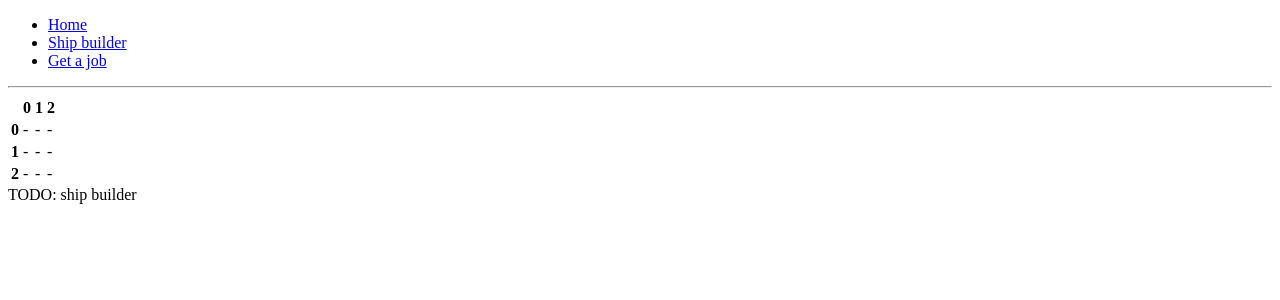
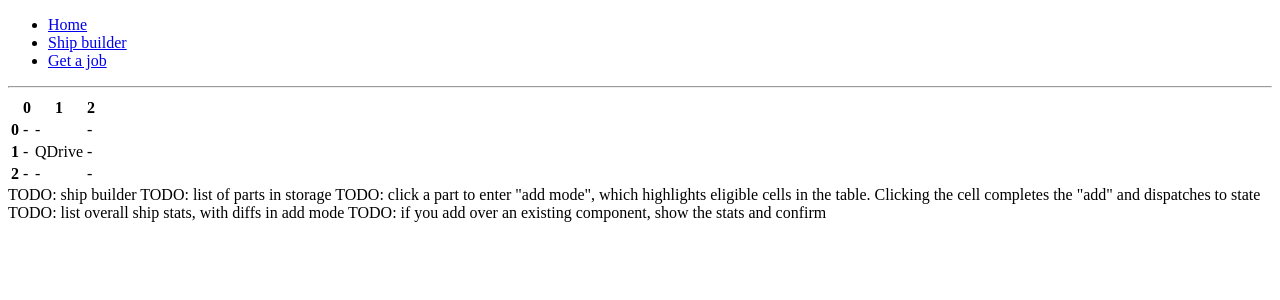
Before and after one commit to ryepup/navigator, a React (Create React App) app: page /builder in a window 1280 px wide. Shown: the top 300 px of the page. Built offline with nearby package versions, Linux system fonts and the light colour scheme.

Commit message:
Stub out the shipbuilder

```diff
--- a/src/builder/Builder.tsx
+++ b/src/builder/Builder.tsx
@@ -14,13 +14,15 @@ interface BuilderProps extends React.Props<{}> {
 }
 
 const partCell = (part?: ShipPart) => {
+    // TODO: some graphics
     return part ? part.name : '-'
 }
 
 const partTable = (ship: Ship) => {
     const makeCell = (i: number, j: number) => {
+        const key = `${i}:${j}`
         return (
-            <td key={`${i}:${j}`}>
+            <td key={key}>
                 {partCell(ship.parts[i][j])}
             </td>
         )
@@ -32,9 +34,11 @@ const partTable = (ship: Ship) => {
 
         return <tr key={`${i}:`}><th>{i}</th>{cells}</tr>
     }
+
     const rows = Range(0, ship.height)
         .map(makeRow)
 
+        // TODO: style this table to be consistent
     return (
         <table>
             <tbody>
@@ -51,9 +55,18 @@ const partTable = (ship: Ship) => {
 const render = (props: BuilderProps) => {
     return (
         <div className="builder">
-
             {partTable(props.ship)}
             TODO: ship builder
+
+            TODO: list of parts in storage
+
+            TODO: click a part to enter "add mode", which highlights eligible
+            cells in the table. Clicking the cell completes the "add" and dispatches to state
+
+            TODO: list overall ship stats, with diffs in add mode
+
+            TODO: if you add over an existing component, show the stats and
+            confirm
     </div>
     )
 }
--- a/src/model/interfaces.ts
+++ b/src/model/interfaces.ts
@@ -8,10 +8,12 @@ export interface State {
     credits: Credit
 }
 
+export type InstalledPart = ShipPart | undefined
+
 export interface Ship {
     height: number,
     width: number,
-    parts: ShipPart[][]
+    parts: InstalledPart[][]
 }
 
 export interface ShipPart {
--- /dev/null
+++ b/src/model/parts/QDrive.ts
@@ -0,0 +1,5 @@
+import { ShipPart } from '../interfaces'
+
+export default class QDrive implements ShipPart {
+    name: 'QDrive'
+}
--- a/src/model/store.ts
+++ b/src/model/store.ts
@@ -1,5 +1,6 @@
 import { createStore, Action } from 'redux'
 import { State } from './interfaces'
+import QDrive from './parts/QDrive'
 
 const INITIAL_STATE: State = {
     ship: {
@@ -7,7 +8,7 @@ const INITIAL_STATE: State = {
         width: 3,
         parts: [
             [],
-            [],
+            [undefined, QDrive],
             []
         ]
     },
```
Also changed, not shown: 1 other file (tests, documents, lock files or other folders).
